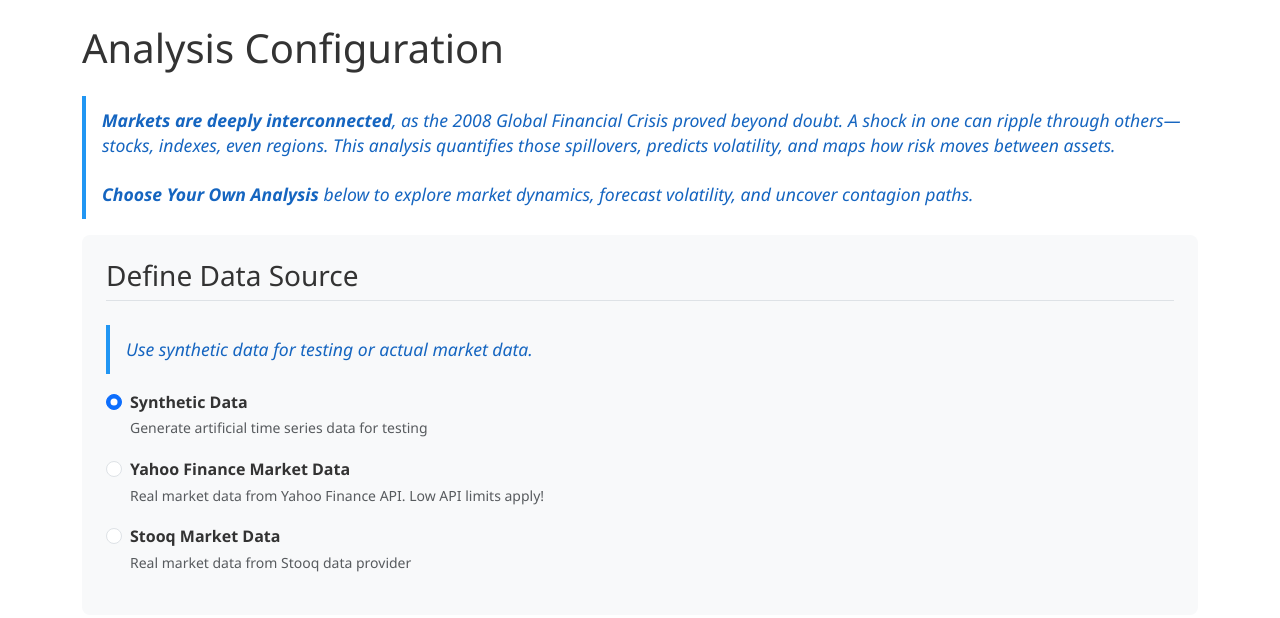
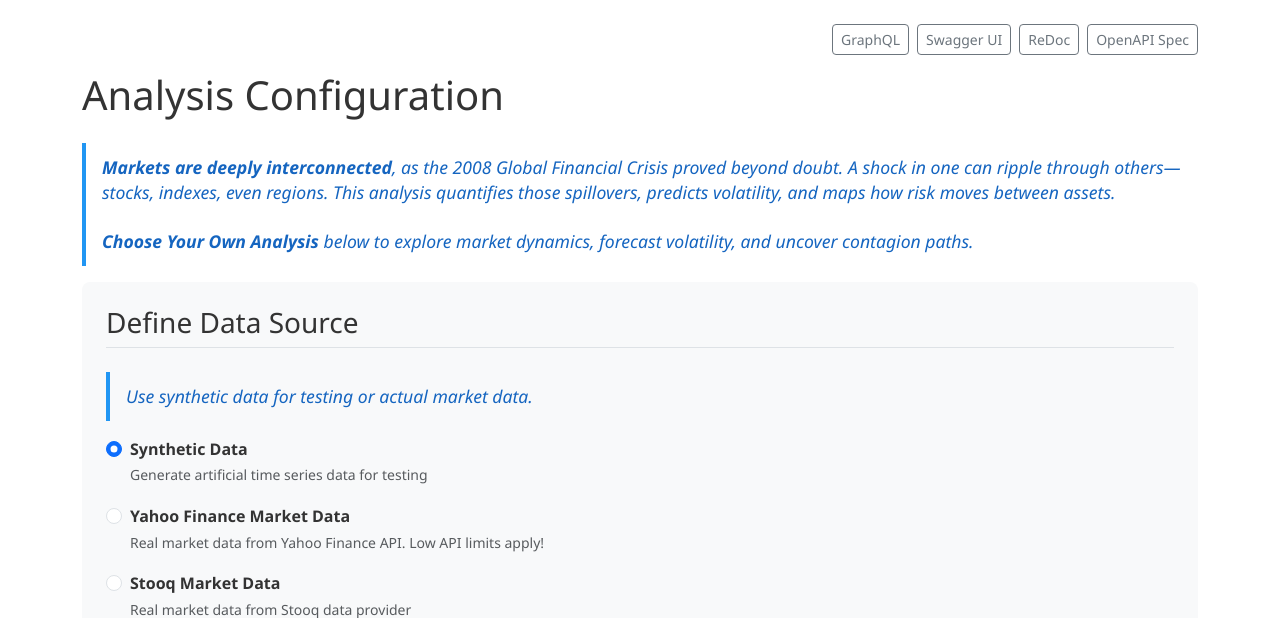
Before and after one commit to garthmortensen/timeseries-frontend, a Django app: page /analysis/ in a window 1280 px wide. Shown: the part 58-676 px from the top of the page. Run offline with Django 5.2, Linux system fonts and the light colour scheme; some libraries are stand-ins or nearby versions.

Commit message:
feat(api): add to analysis.html top of page api buttons which are otherwise located in about.html > api"

```diff
--- a/templates/timeseries/analysis.html
+++ b/templates/timeseries/analysis.html
@@ -62,6 +62,13 @@
 {% endblock %}
 
 {% block content %}
+<div class="d-flex justify-content-end align-items-start mb-3" style="gap: 0.5rem;">
+    <a href="http://localhost:8001/v1/graphql" class="btn btn-outline-secondary btn-sm" target="_blank" rel="noopener noreferrer">GraphQL</a>
+    <a href="http://localhost:8001/docs" class="btn btn-outline-secondary btn-sm" target="_blank" rel="noopener noreferrer">Swagger UI</a>
+    <a href="http://localhost:8001/redoc" class="btn btn-outline-secondary btn-sm" target="_blank" rel="noopener noreferrer">ReDoc</a>
+    <a href="http://localhost:8001/api/openapi.json" class="btn btn-outline-secondary btn-sm" target="_blank" rel="noopener noreferrer">OpenAPI Spec</a>
+</div>
+
 <h1 class="mb-4">Analysis Configuration</h1>
 
 <!-- Adds structured JSON-LD data to provide machine-readable information about the app to web crawlers. -->
```
